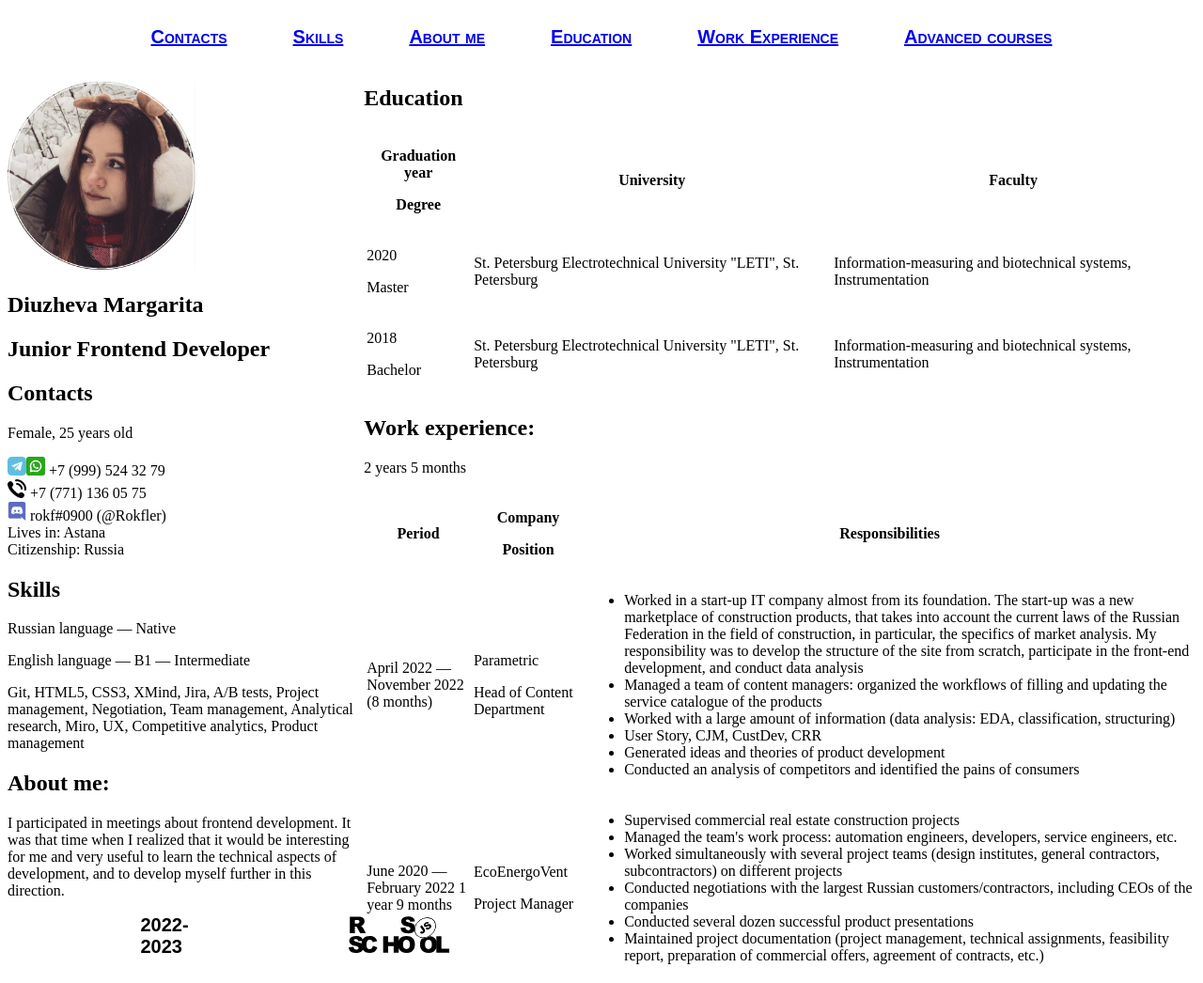
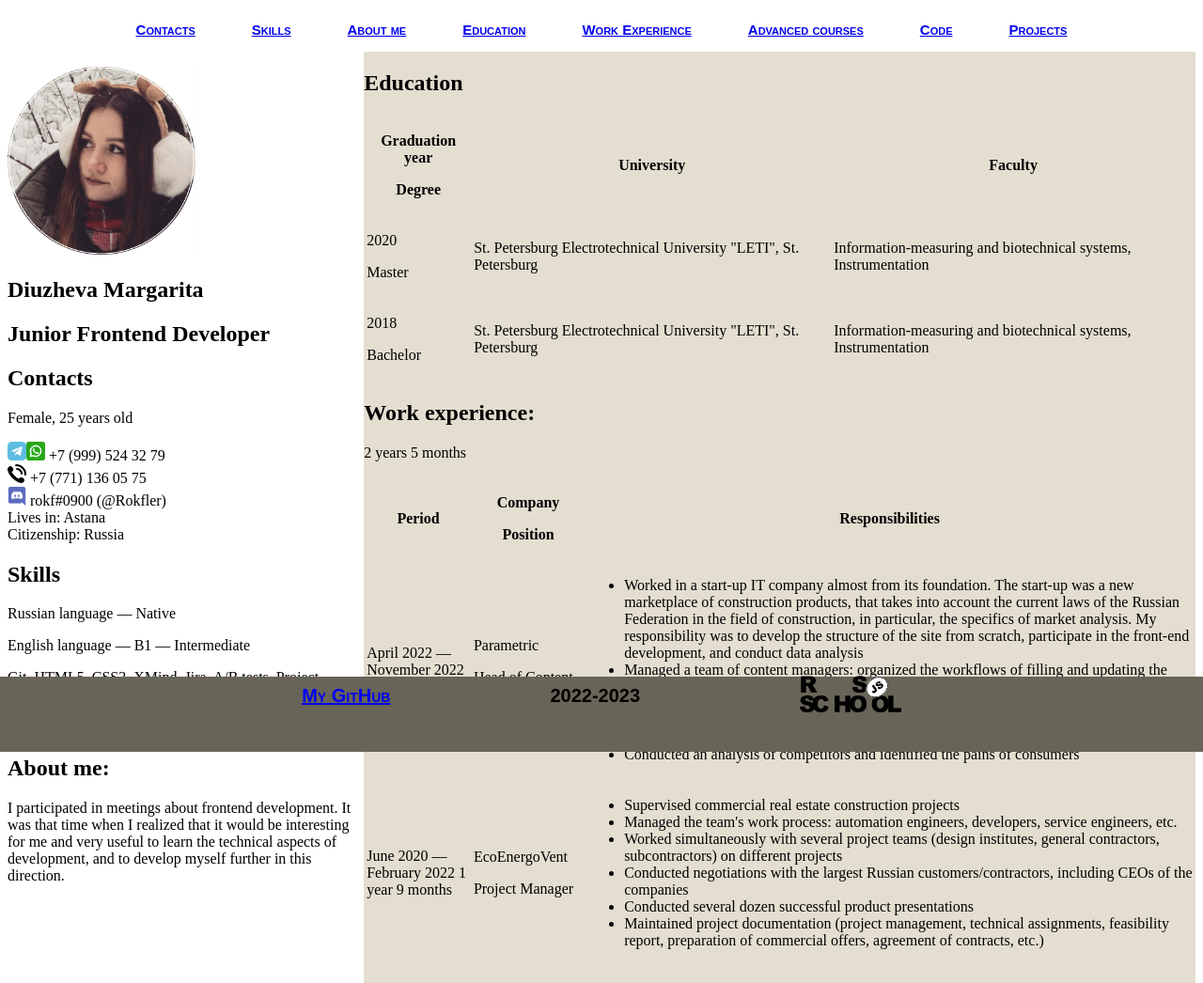
Before and after one commit to Rokfler/rsschool-cv, a plain HTML site: page index.html in a window 1280 px wide. Shown: the top 1046 px of the page at 94% size. Drawn offline with Linux system fonts and the light colour scheme.

Commit message:
fix: trying to fix footer

```diff
--- a/index.html
+++ b/index.html
@@ -22,6 +22,8 @@
           <li class="nav-item"><a href="#Education" class="nav-link">Education</a></li>
           <li class="nav-item"><a href="#Work-experience" class="nav-link">Work Experience</a></li>
           <li class="nav-item"><a href="#Advanced-courses" class="nav-link">Advanced courses</a></li>
+          <li class="nav-item"><a href="#Code" class="nav-link">Code</a></li>
+          <li class="nav-item"><a href="#Projects" class="nav-link">Projects</a></li>
         </ul>
       </nav>
     </header>
@@ -54,6 +56,7 @@
           <h2 class="About-me" class=".section-title">About me:</h2>
           <p>I participated in meetings about frontend development. It was that time when I realized that it would be interesting for me and very useful to learn the technical aspects of development, and to develop myself further in this direction.</p>
       </section>
+
     </div>
     <div class="column-right">
       <section class="section" id="Education">
@@ -186,7 +189,6 @@
   </div>
 </div>
 </main>
-
 <footer>
   <div class="container">
     <ul class="footer-list">
@@ -196,7 +198,6 @@
         <img src="img/rs_school_js.svg" alt="RS School" height="40px">
       </a></li>
     </ul>
-
   </div>
 </footer>
 </body>
--- a/style.css
+++ b/style.css
@@ -10,6 +10,7 @@ body {
     display: flex;
   flex-direction: column;
   justify-content: space-between;
+  height: 100%;
 }
 .container {
     max-width: 1440px;
@@ -22,12 +23,12 @@ body {
     list-style: none;
     padding: 0 20px;
     line-height: 30px;
-    font: small-caps bold 20px Arial, sans-serif;
+    font: small-caps bold 15px Arial, sans-serif;
     text-decoration: none;
     transition: .3s;
   }
 .nav-item {
-    padding: 0 35px;
+    padding: 0 30px;
     color: black;
 }
 .contacts {
@@ -37,6 +38,7 @@ body {
 .main-container {
     display: flex;
     flex-wrap: wrap;
+    height: 100%;
   }
   @media (max-width: 768px) {
     .section {
@@ -48,26 +50,46 @@ body {
     justify-content: center;
     align-items: center;
     list-style: none;
-    padding: 0 20px;
+    padding: 20px 20px;
     line-height: 30px;
     font: small-caps bold 20px Arial, sans-serif;
     text-decoration: none;
     transition: .3s;
+    position: absolute;
+    left: 0;
+    bottom: 0;
+    width: 100%;
+    height: 80px;
   }
 .footer {
-    padding: 0 85px;
+    padding: 20px 85px;
     color: black;
+
 }
 
 .column-left {
     width: 30%;
+    float: left;
     height: 100%;
-    float: left;
 
 }
 .column-right {
     width: 70%;
+    float: right;
     height: 100%;
-    float: right;
+    background-color: #E4DED0;
 
 }
+main {
+    padding-bottom: 90px;
+    height: 100%;
+}
+footer {
+    position: absolute;
+    left: 0;
+    bottom: 0;
+    width: 100%;
+    height: 80px;
+    background-color: #686458;
+    padding: 20px;
+}
```
Lines whose indentation alone changed are shown as unchanged.
